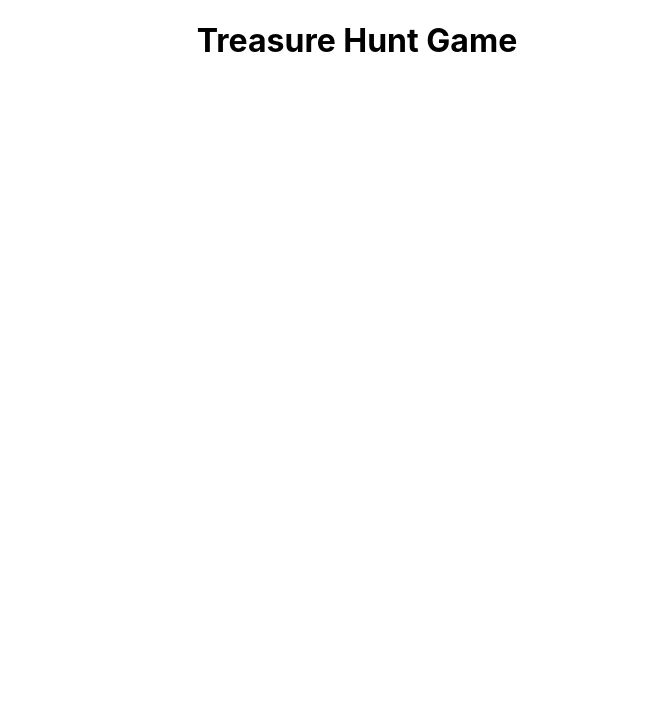
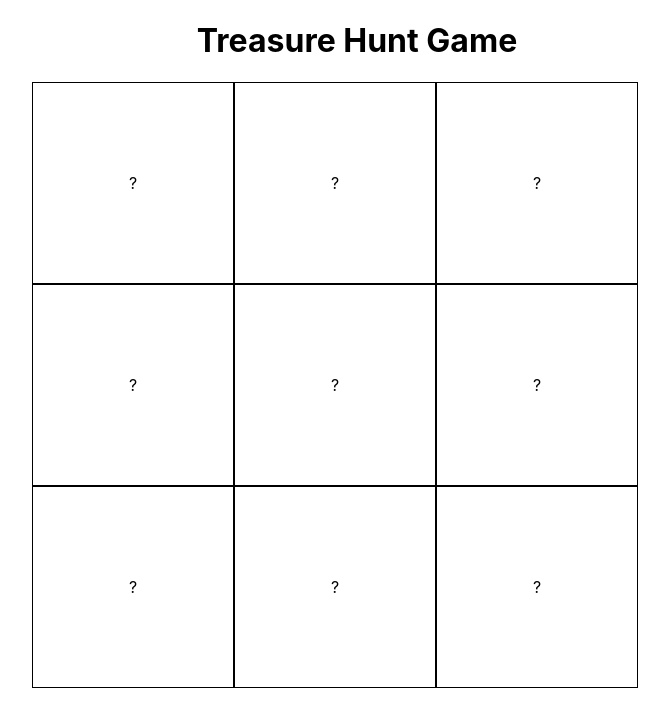
Before and after one commit to learn-academy-2023-alpha/treasure-hunt-csaument, a React (Create React App) app: page / in a window 1280 px wide. Shown: the top 726 px of the page, without its empty margins (283-952 px from the left). Built offline with nearby package versions, Linux system fonts and the light colour scheme.

Commit message:
display squares inside flexbox, 3x3 grid, pass props for value

```diff
--- a/src/App.css
+++ b/src/App.css
@@ -1,9 +1,18 @@
 h1 {
   text-align: center;
+}
+
+.gameboard {
+      display: flex;
+      flex-wrap: wrap;
+      width: 650px;
+      margin: 0 auto;
 }
 
 .square {
   height: 200px;
   width: 200px;
   border: 1px solid black;
+  text-align: center;
+  line-height: 200px;
 }
--- a/src/App.js
+++ b/src/App.js
@@ -1,4 +1,5 @@
 import React, { useState } from "react"
+import Square from "./components/Square"
 import "./App.css"
 
 const App = () => {
@@ -17,6 +18,9 @@ const App = () => {
   return (
     <>
       <h1>Treasure Hunt Game</h1>
+      <div className="gameboard">
+            {board.map(value => <Square show={value}/>)}
+      </div>
     </>
   )
 }
--- a/src/components/Square.js
+++ b/src/components/Square.js
@@ -1,9 +1,11 @@
 import React from "react"
 
-const Square = () => {
+const Square = ({show}) => {
   return (
     <>
-      <div className="square"></div>
+      <div className="square">
+            {show}
+      </div>
     </>
   )
 }
```
